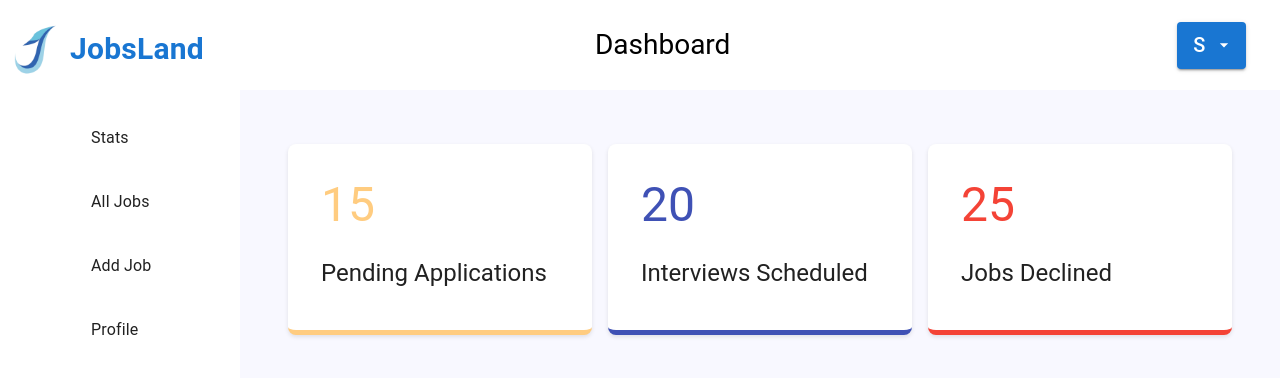
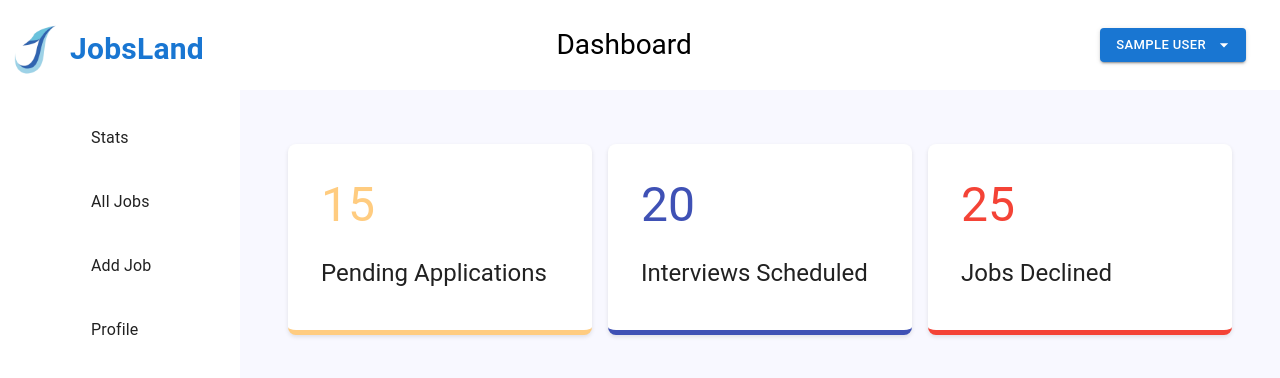
Before and after one commit to uzairmirza90/react-js-jobs, a React (Create React App) app: page /stats in a window 1280 px wide. Shown: the top 378 px of the page. Built offline with nearby package versions, Linux system fonts and the light colour scheme; no server answers; sample sign-in values are in the browser's storage.

Commit message:
added full name functionality

```diff
--- a/src/components/Layout/Layout.js
+++ b/src/components/Layout/Layout.js
@@ -209,9 +209,9 @@ const Layout = ({ children }) => {
               color="primary"
               onClick={handleClick}
               endIcon={<ArrowDropDownIcon />}
-              sx={{ maxWidth: "130px", fontSize: { xs: "13px", sm: "20px" } }}
+              sx={{ width: "auto", fontSize: { xs: "10px", sm: "13px" } }}
             >
-              {user && user.name && user.name.charAt(0)}
+              {user && user.name}
             </Button>
             <Menu
               anchorEl={anchorEl}
```
